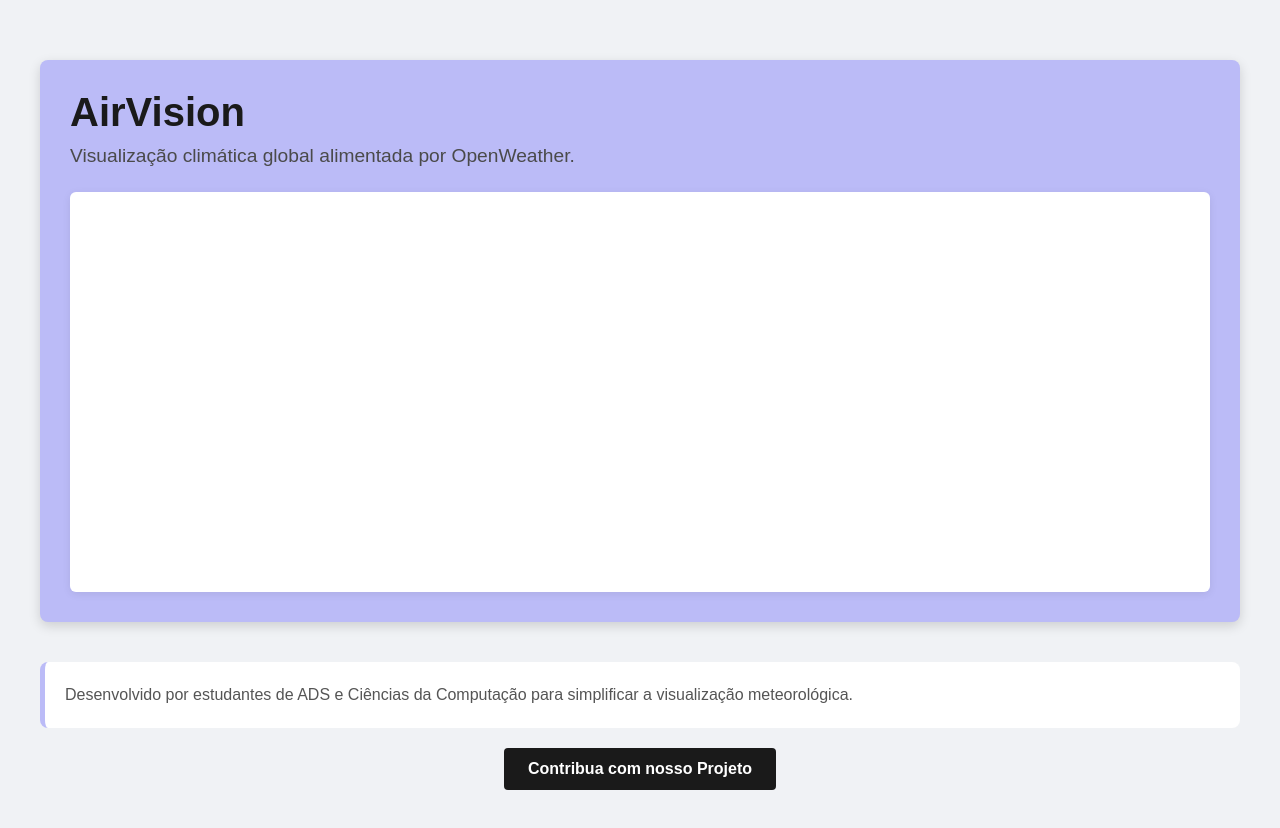
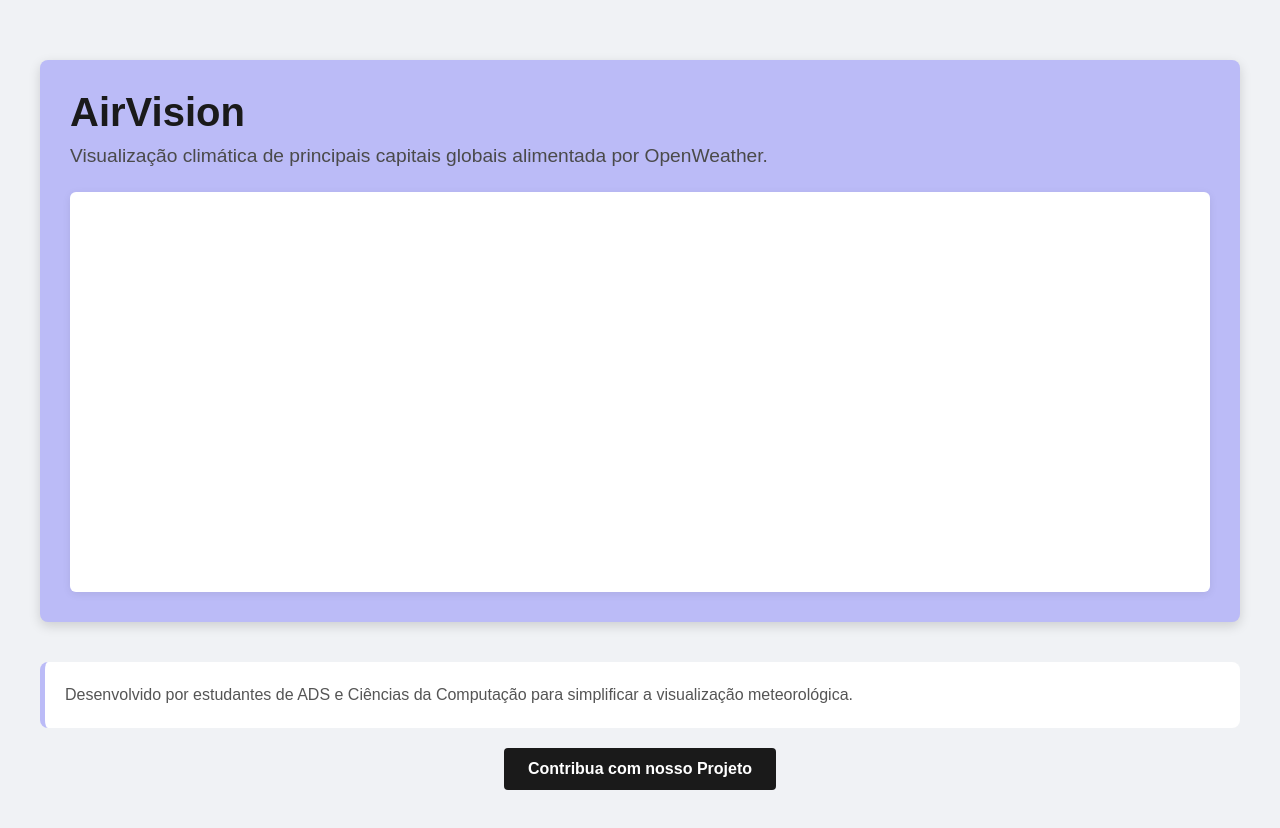
Before and after one commit to VictorDiego32/Dashboard-clima, a plain HTML site: page index.html in a window 1280 px wide. Drawn offline with Linux system fonts and the light colour scheme.

Commit message:
uma palavra

```diff
--- a/index.html
+++ b/index.html
@@ -11,7 +11,7 @@
     <!-- Bloco principal que engloba os títulos e a tabela de dados climáticos -->
     <main class="conteudo-principal">
         <h1>AirVision</h1>
-        <h2>Visualização climática global alimentada por OpenWeather.</h2>
+        <h2>Visualização climática de principais capitais globais alimentada por OpenWeather.</h2>
 
         <!-- A tabela com os dados do Pandas fica aqui dentro, pois é o conteúdo principal -->
         <section class="container-tabela">
```
